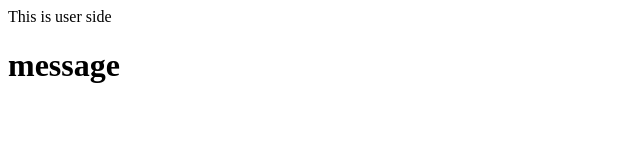
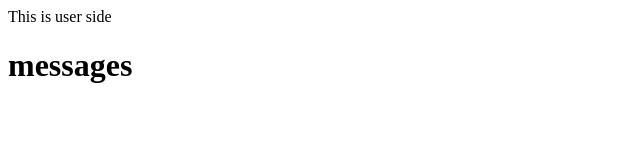
Before and after one commit to Vanithasen/testing, a plain HTML site: page user.html in a window 1280 px wide. Shown: the full height of the page, 0-640 px from the left. Drawn offline with Linux system fonts and the light colour scheme.

Commit message:
Update user.html

```diff
--- a/user.html
+++ b/user.html
@@ -6,6 +6,6 @@
     <title>Document</title>
 </head>
 <body>
-    This is user side<h1>message</h1>
+    This is user side<h1>messages</h1>
 </body>
 </html>
```
